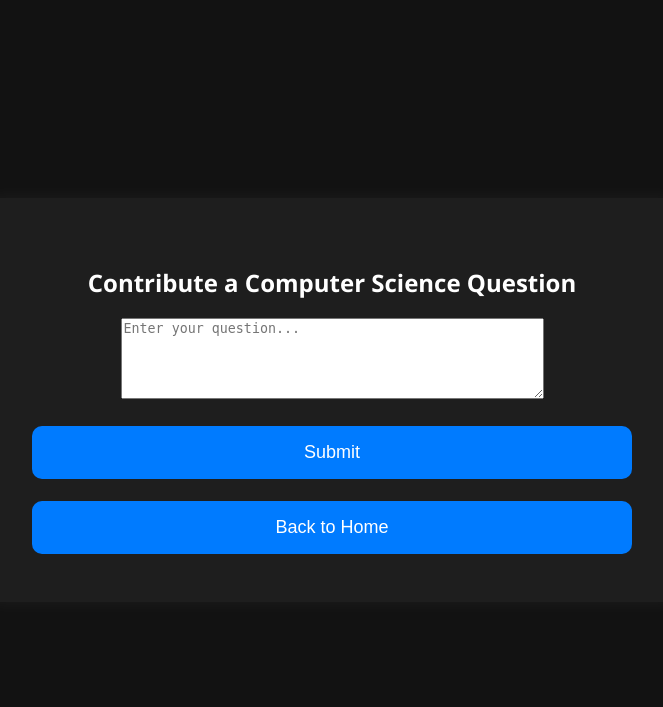
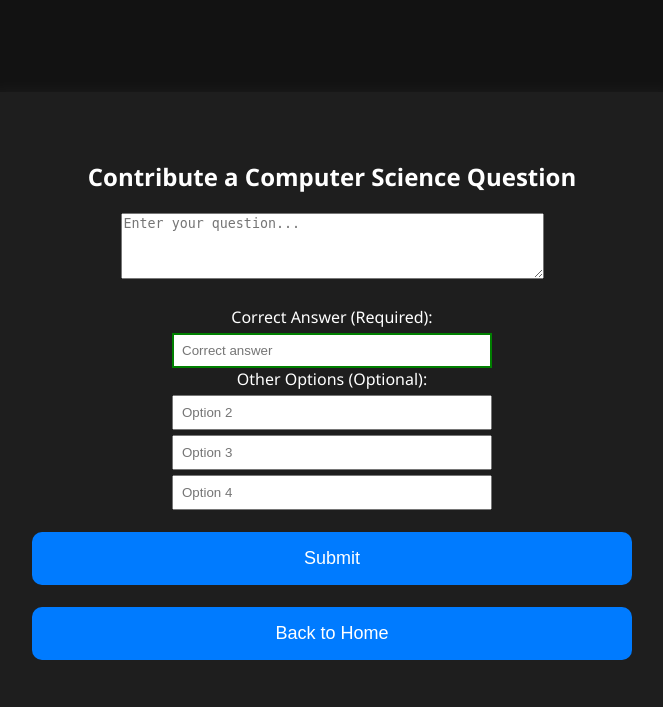
Before and after one commit to Manoj632004/Adaptive-quiz-using-blooms-taxonomy-and-Unsupervised-Learning, a Flask app: page /contribute in a window 1280 px wide. Shown: the top 707 px of the page, without its empty margins (308-971 px from the left). Run offline with Flask 3, Linux system fonts and the light colour scheme; parts of the project's set-up code (start-up, migrations or seed data) failed here and were passed over.

Commit message:
Code Update #1

```diff
--- a/app.py
+++ b/app.py
@@ -1,17 +1,17 @@
-from flask import Flask, request, redirect, render_template, url_for, flash
+from flask import Flask, request, redirect, render_template, url_for, flash, session
 import json
 import os
-import joblib  # for loading model
-import pandas as pd
+import joblib
+from collections import defaultdict
+import random
 
 app = Flask(__name__)
-app.secret_key = 'your_secret_key'  # Needed for flash messages
+app.secret_key = 'your_secret_key'
 
 pipeline = joblib.load("btl_model.pkl")
 
 QUESTIONS_JSON = "library.json"
 
-# Ensure JSON file exists
 if not os.path.exists(QUESTIONS_JSON):
     with open(QUESTIONS_JSON, "w") as f:
         json.dump([], f)
@@ -23,19 +23,48 @@ def home():
 @app.route('/contribute', methods=['GET', 'POST'])
 def contribute():
     if request.method == 'POST':
-        question = request.form.get('question')
+        question = request.form.get('question').strip()
+        correct_answer = request.form.get('option0').strip()
+        option1 = request.form.get('option1').strip()
+        option2 = request.form.get('option2').strip()
+        option3 = request.form.get('option3').strip()
 
-        if not question.strip():
+        if not question:
             flash("Question cannot be empty.", "error")
             return redirect(url_for('contribute'))
+
+        if not correct_answer:
+            flash("Correct answer cannot be empty.", "error")
+            return redirect(url_for('contribute'))
+
+        options = [correct_answer]
+        if option1:
+            options.append(option1)
+        if option2:
+            options.append(option2)
+        if option3:
+            options.append(option3)
 
         btl = int(pipeline.predict([question])[0])
 
         with open(QUESTIONS_JSON, "r") as f:
-            data = json.load(f)
+            try:
+                data = json.load(f)
+                if not isinstance(data, dict):
+                    data = {"questions": data}
+            except Exception:
+                data = {"questions": []}
 
-        data.append({
+        if "questions" not in data:
+            data["questions"] = []
+
+        q_id = f"q_{len(data['questions']) + 1}"
+
+        data["questions"].append({
+            "q_id": q_id,
             "question": question,
+            "options": options,
+            "correct_option_index": 0,
             "predicted_btl": btl
         })
 
@@ -46,5 +75,62 @@ def contribute():
         return redirect(url_for('home'))
 
     return render_template('contribute.html')
+
+def load_questions():
+    with open(QUESTIONS_JSON, "r") as f:
+        return json.load(f)["questions"]
+
+@app.route("/start_quiz")
+def start_quiz():
+    questions = load_questions()
+    quiz_questions = random.sample(questions, min(25, len(questions)))
+    session["quiz_questions"] = quiz_questions
+    session["current_index"] = 0
+    session["answers"] = {}
+    return redirect(url_for("take_quiz"))
+
+@app.route("/take_quiz", methods=["GET", "POST"])
+def take_quiz():
+    if "quiz_questions" not in session:
+        return redirect(url_for("home"))#throw some sort of message in home screen
+
+    if request.method == "POST":
+        selected_answer = request.form.get("answer")
+        q_index = session["current_index"]
+        if selected_answer is not None:
+            session["answers"][q_index] = selected_answer
+
+        session["current_index"] += 1
+        if session["current_index"] >= len(session["quiz_questions"]):
+            return redirect(url_for("quiz_result"))
+    q_index = session["current_index"]
+    question = session["quiz_questions"][q_index]
+    total_questions = len(session["quiz_questions"])
+    is_last = (q_index == total_questions - 1)
+
+    return render_template(
+        "take_quiz.html",
+        question=question,
+        q_number=q_index + 1,
+        total=total_questions,
+        is_last=is_last
+    )
+
+@app.route("/quiz_result")
+def quiz_result():
+    questions = session.get("quiz_questions", [])
+    answers = session.get("answers", {})
+
+    category_results = defaultdict(lambda: {"correct": 0, "total": 0})
+
+    for idx, q in enumerate(questions):
+        category = q.get("predicted_btl", "Unknown")
+        category_results[category]["total"] += 1
+        correct_index = q.get("correct_option_index")
+        if correct_index is not None and str(correct_index) == answers.get(idx):
+            category_results[category]["correct"] += 1
+
+    return render_template("quiz_result.html", results=category_results)
+
 if __name__ == '__main__':
     app.run(debug=True)
--- a/templates/contribute.html
+++ b/templates/contribute.html
@@ -4,6 +4,16 @@
   <meta charset="UTF-8">
   <title>Contribute a Question</title>
   <link rel="stylesheet" href="{{ url_for('static', filename='style.css') }}">
+  <style>
+    .correct-answer {
+      border: 2px solid green;
+    }
+    .option-input {
+      margin-top: 5px;
+      padding: 8px;
+      width: 300px;
+    }
+  </style>
 </head>
 <body>
   <div class="container">
@@ -20,7 +30,16 @@
     {% endwith %}
 
     <form method="POST">
-      <textarea name="question" rows="5" cols="50" placeholder="Enter your question..." required></textarea><br><br>
+      <textarea name="question" rows="4" cols="50" placeholder="Enter your question..." required></textarea><br><br>
+
+      <label>Correct Answer (Required):</label><br>
+      <input type="text" name="option0" class="option-input correct-answer" placeholder="Correct answer" required><br>
+
+      <label>Other Options (Optional):</label><br>
+      <input type="text" name="option1" class="option-input" placeholder="Option 2"><br>
+      <input type="text" name="option2" class="option-input" placeholder="Option 3"><br>
+      <input type="text" name="option3" class="option-input" placeholder="Option 4"><br><br>
+
       <button type="submit">Submit</button>
     </form>
     <br>
--- a/templates/index.html
+++ b/templates/index.html
@@ -22,7 +22,7 @@
 
     <div class="button-group">
       <button onclick="location.href='/contribute'">Contribute Question</button>
-      <button onclick="location.href='quiz.html'">Take Quiz</button>
+      <button onclick="location.href='/start_quiz'">Take Quiz</button>
     </div>
   </div>
 </body>
```
Also changed, not shown: templates/quiz_result.html (added, +25 -0 lines), templates/take_quiz.html (added, +33 -0 lines).
